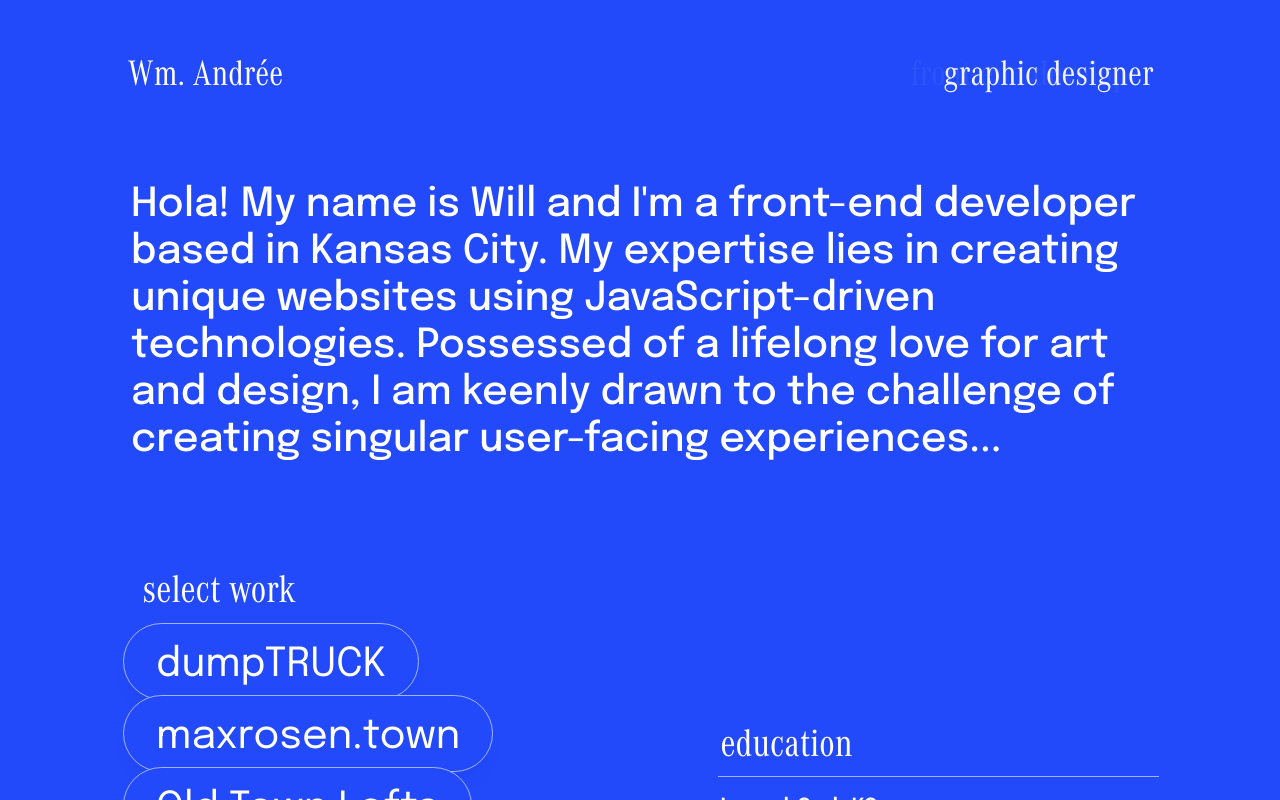
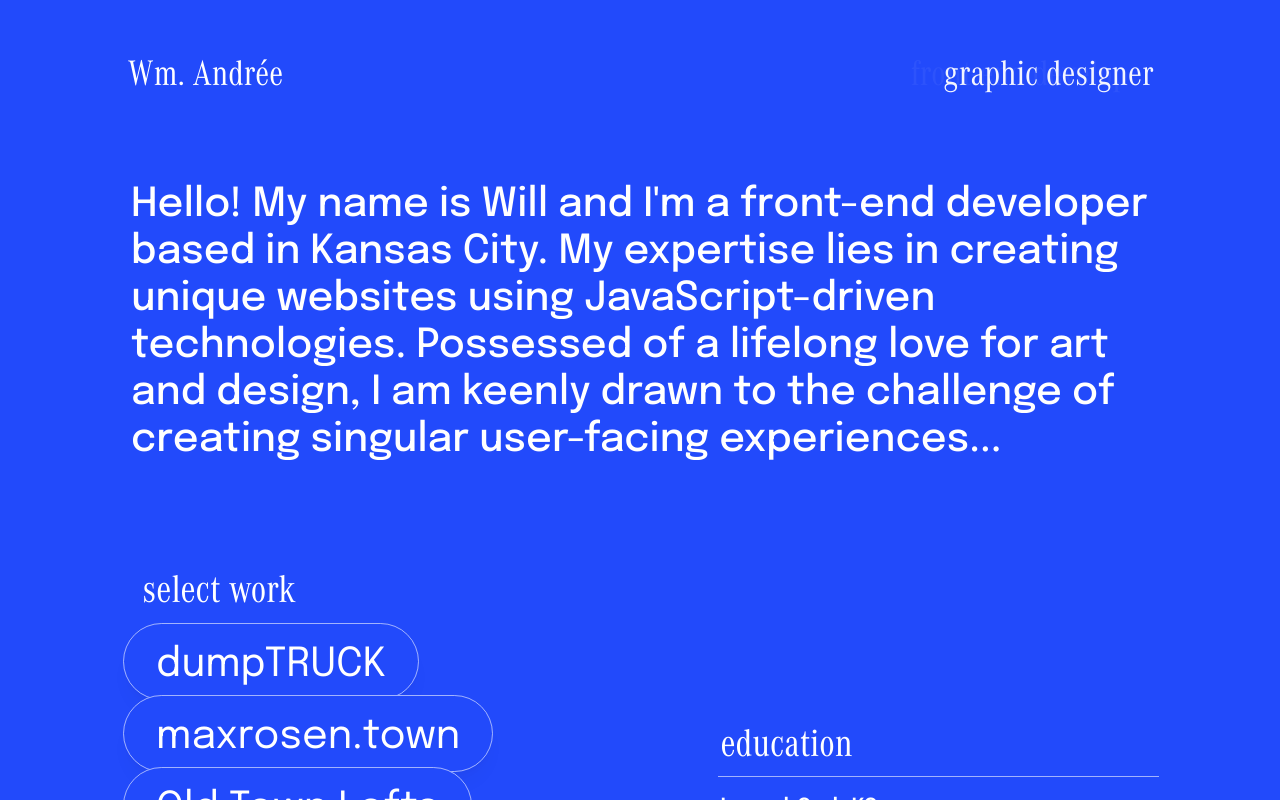
Before and after one commit to sucrete/willandree.xyz, a Next.js app: page / in a window 1280 px wide. Shown: the top 800 px of the page. Built offline with nearby package versions, Linux system fonts and the light colour scheme.

Commit message:
stable for now

```diff
--- a/components/Header.js
+++ b/components/Header.js
@@ -10,7 +10,7 @@ function getWindowDimensions() {
 }
 function DesktopHeader() {
   var descriptionItems = [
-    "Hola! My name is Will and I'm a front-end developer",
+    "Hello! My name is Will and I'm a front-end developer",
     "based in Kansas City. My expertise lies in creating",
     "unique websites using JavaScript-driven",
     "technologies. Possessed of a lifelong love for art",
@@ -50,7 +50,7 @@ function DesktopHeader() {
 }
 function MobileHeader() {
   var descriptionItems = [
-    "Hola! My name is Will and I'm a front-end developer based in Kansas City. My expertise lies in creating unique websites using JavaScript-driven technologies. Possessed of a lifelong love for art and design, I am keenly drawn to the challenges of creating singular user-facing experiences...",
+    "Hello! My name is Will and I'm a front-end developer based in Kansas City. My expertise lies in creating unique websites using JavaScript-driven technologies. Possessed of a lifelong love for art and design, I am keenly drawn to the challenges of creating singular user-facing experiences...",
   ];
 
   const trail = useTrail(descriptionItems.length, {
--- a/components/ModalContent/CalvinTodd.js
+++ b/components/ModalContent/CalvinTodd.js
@@ -30,10 +30,7 @@ export default function CalvinTodd() {
           <div className="modalDetails">
             <p>
               This site was built to exhibit the various work of maker/singer/song-writer Calvin Todd. Finding that a turn-key, WordPress site worked best, the overall structure, e-commerce functionality, and some out-of-the-box graphic design were fashioned so Calvin could begin editing content from day one.
-              <span className="tech">
-                {" "}
-                Made using WordPress and custom CSS.
-              </span>
+
             </p>
 
             <a
--- a/components/ModalContent/TheVotersCompanion.js
+++ b/components/ModalContent/TheVotersCompanion.js
@@ -1,3 +1,8 @@
+function VueCapsule() {
+  return (
+    <span className="lilCapsule" style={{color: "white", background: "#54b883", marginLeft: "3px"}}>Vue</span>
+  )
+}
 export default function TheVotersCompanion() {
   return (
     <>
@@ -5,7 +10,8 @@ export default function TheVotersCompanion() {
       <div className="modalBody votersCompanion">
         <h1 className="modalHeader">The Voter's Companion</h1>
         <div className="modalSubheading">
-          <span className="lilCapsule lilCapsule--votr">Unsupported</span>
+        <VueCapsule/><span style={{marginLeft: "3px"}} className="lilCapsule lilCapsule--votr">Unsupported</span>
+
         </div>
         <div className="modalContent">
           <div className="modalImagesContainer">
@@ -13,7 +19,8 @@ export default function TheVotersCompanion() {
           </div>
           <h1 className="modalHeaderLower">The Voter's Companion</h1>
           <div className="modalSubheadingLower">
-            <span className="lilCapsule lilCapsule--votr">Unsupported</span>
+          <VueCapsule/><span style={{marginLeft: "3px"}} className="lilCapsule lilCapsule--votr">Unsupported</span>
+
           </div>
           <div className="modalDetails">
             <p>
```
